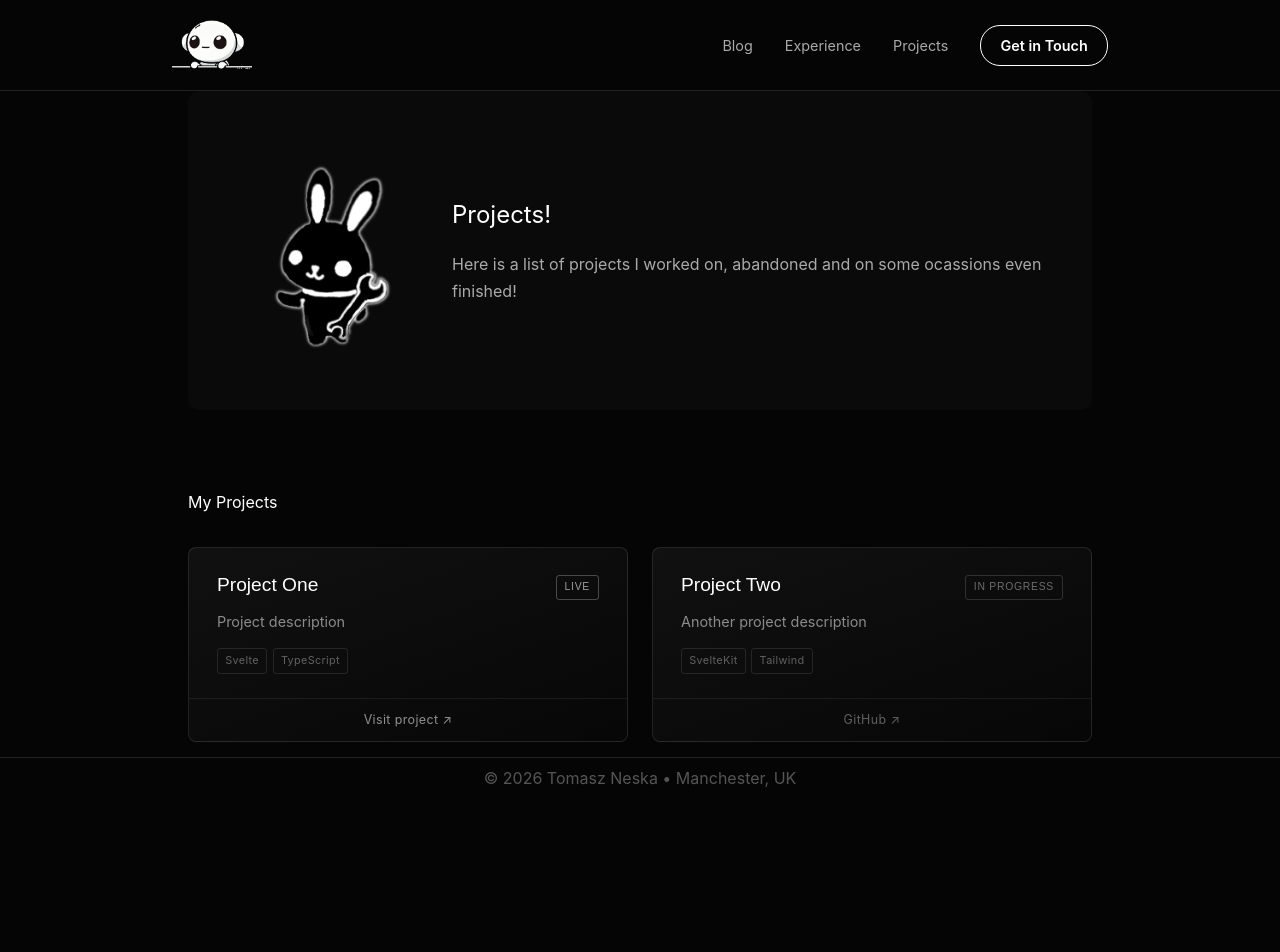
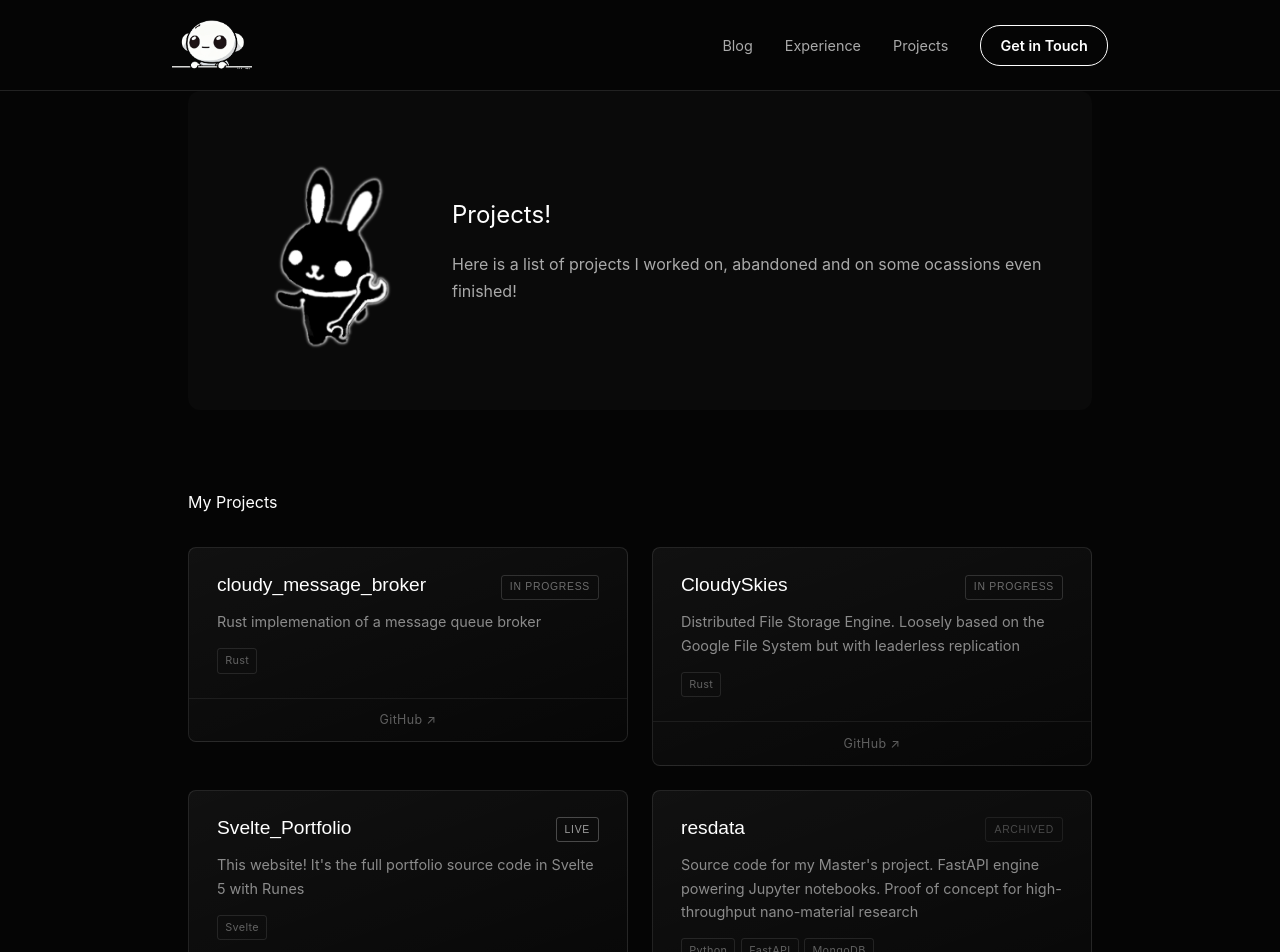
Before and after one commit to SplitSky/Svelte_Portfolio, a SvelteKit app: page /projects in a window 1280 px wide. Shown: the top 952 px of the page. Before the commit the page ends 800 px from the top, so only its background shows below. Built offline with nearby package versions, Linux system fonts and the light colour scheme.

Commit message:
feat: Added types in the projects page and added project card for each

```diff
--- /dev/null
+++ b/src/lib/types.ts
@@ -0,0 +1,8 @@
+export interface Project {
+    title: string;
+    description: string;
+    github: string;
+    href: string;
+    tags: string[];
+    status: "wip" | "live" | "archived" | undefined
+}
--- a/src/routes/projects/+page.svelte
+++ b/src/routes/projects/+page.svelte
@@ -1,6 +1,19 @@
 <script lang="ts">
 	import ProjectCard from '$lib/components/ProjectCard.svelte';
+	import { type Project } from '$lib/types';
 	import bunny from '$lib/assets/mango_bun.png';
+
+	const projects: Project[] = [
+			{
+				title: 'cloudy_message_broker',
+				description: 'Rust implemenation of a message queue broker',
+				github: "https://github.com/SplitSky/cloudy_message_broker",
+				href: '#',
+				tags: ['Rust'],
+				status: 'wip',
+			},
+		]
+
 </script>
 
 <div class="container">
@@ -21,22 +34,51 @@
 	</div>
 	<h2 style="margin-bottom: 1.5rem;">My Projects</h2>
 	<ul class="post-list">
+		{#each projects as project}
 		<li>
 			<ProjectCard
-				title="Project One"
-				description="Project description"
-				tags={['Svelte', 'TypeScript']}
-				status="live"
-				href="#"
+				title={project.title}
+				description={project.description}
+				tags={project.tags}
+				status={project.status}
+				github={project.github}
+			/>
+		</li>
+		{/each}
+		<li>
+			<ProjectCard
+				title="CloudySkies"
+				description="Distributed File Storage Engine. Loosely based on the Google File System but with leaderless replication"
+				tags={['Rust']}
+				status="wip"
+				github="https://github.com/SplitSky/CloudySkies"
 			/>
 		</li>
 		<li>
 			<ProjectCard
-				title="Project Two"
-				description="Another project description"
-				tags={['SvelteKit', 'Tailwind']}
-				status="wip"
-				github="#"
+				title="Svelte_Portfolio"
+				description="This website! It's the full portfolio source code in Svelte 5 with Runes"
+				tags={['Svelte']}
+				status="live"
+				github="https://github.com/SplitSky/CloudySkies"
+			/>
+		</li>
+		<li>
+			<ProjectCard
+				title="resdata"
+				description="Source code for my Master's project. FastAPI engine powering Jupyter notebooks. Proof of concept for high-throughput nano-material research"
+				tags={['Python','FastAPI','MongoDB']}
+				status="archived"
+				github="https://github.com/SplitSky/CloudySkies"
+			/>
+		</li>
+		<li>
+			<ProjectCard
+				title="resdata"
+				description="Source code for my Master's project. FastAPI engine powering Jupyter notebooks. Proof of concept for high-throughput nano-material research"
+				tags={['Python','FastAPI','MongoDB']}
+				status="archived"
+				github="https://github.com/SplitSky/CloudySkies"
 			/>
 		</li>
 	</ul>
```
